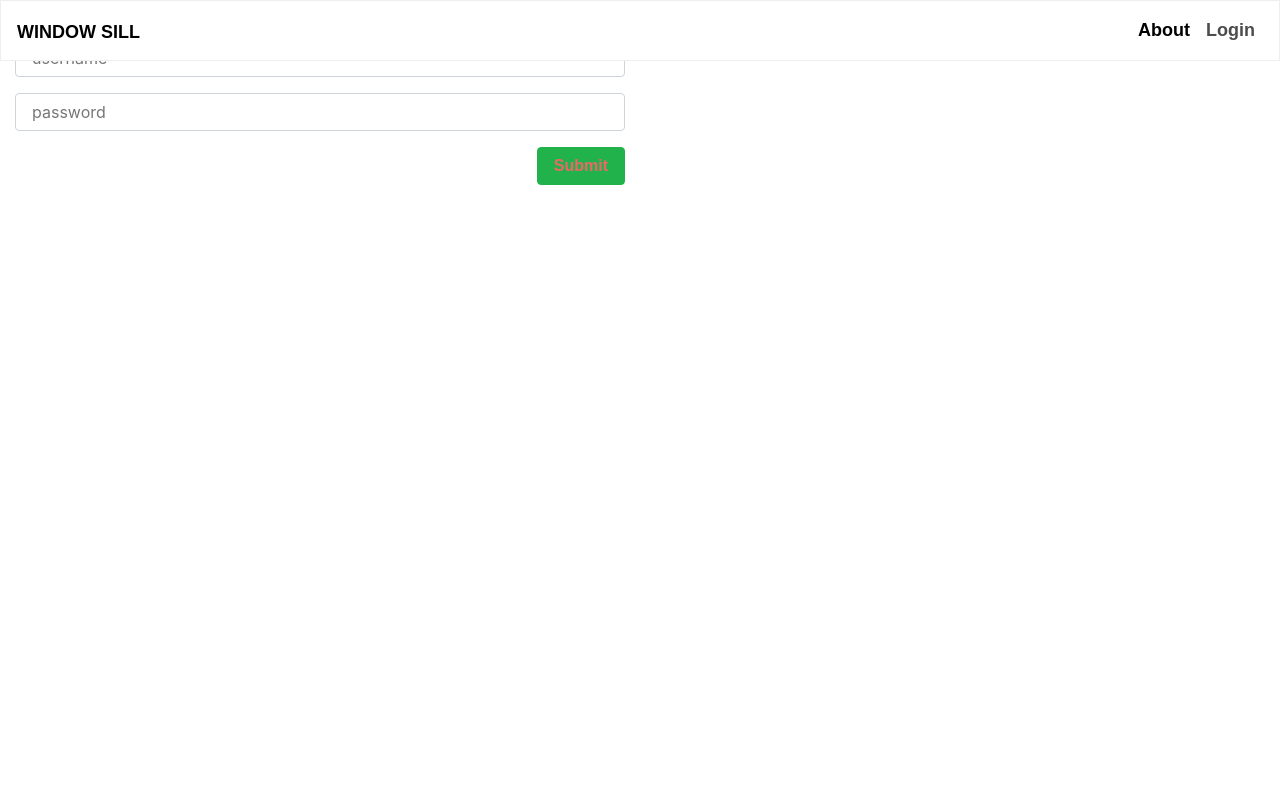
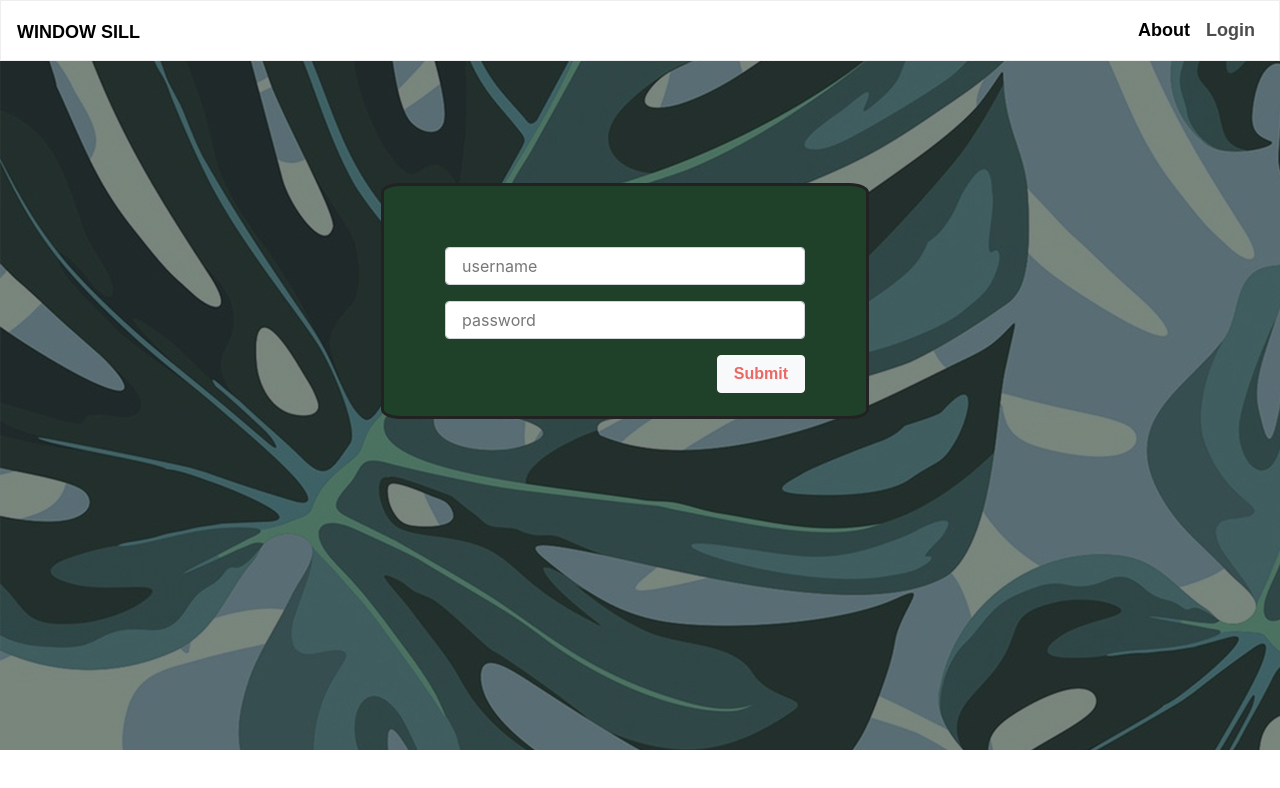
Before and after one commit to mjkdesign/window-sill, a React (Create React App) app in the folder client/: page /login in a window 1280 px wide. Shown: the top 788 px of the page. Built offline with nearby package versions, Linux system fonts and the light colour scheme; a web font is replaced by a local one.

Commit message:
styled login page

```diff
--- a/client/src/components/About/about.css
+++ b/client/src/components/About/about.css
@@ -1,5 +1,5 @@
 .about{
-    padding-top: 80px;
+    padding-top: 100px;
 }
 
 /* .abtMain{
--- a/client/src/components/Form/index.js
+++ b/client/src/components/Form/index.js
@@ -20,7 +20,7 @@ export function TextArea(props) {
 
 export function FormBtn(props) {
   return (
-    <button {...props} style={{ float: "right", marginBottom: 10 }} className="btn btn-success">
+    <button {...props} style={{ float: "right", marginBottom: 10 }} className="btn btn-light" data-toggle="button" aria-pressed="false" autocomplete="off">
       {props.children}
     </button>
   );
--- a/client/src/components/Landing/index.js
+++ b/client/src/components/Landing/index.js
@@ -9,7 +9,6 @@ class Landing extends Component {
         return(
     <Container fluid>
         <Row class="row align-items-center">
-            <div classname="col"></div>
             <div className='homeContainer'>
                 <h2> Welcome to Window Sill</h2>
                     <Col size="m-12"> <p className='d-flex justify-content-center'>Lorem ipsum dolor sit amet consectetur adipisicing elit. Saepe omnis nostrum obcaecati possimus, libero cupiditate odit rerum eligendi aspernatur delectus</p></Col>
--- /dev/null
+++ b/client/src/components/SignForm/index.js
@@ -0,0 +1,60 @@
+import React, {Component} from 'react';
+import { Col, Row, Container } from "../Grid";
+import { Input, TextArea, FormBtn } from "../Form";
+import "./signForm.css"
+
+class SignUp extends Component {
+    state = {
+        username: '',
+        password: ''
+      }
+
+      handleChange = event => {
+        this.setState({
+          [event.target.name]: event.target.value
+        })
+      }
+
+      handleSubmit = event => {
+        event.preventDefault();
+        console.log('creating a new user: ', this.state.username);
+      }
+
+    render() {
+        return(
+    <Container fluid>
+        <div className="container signUp">
+        <Row class="row align-items-center">
+
+            <Col size="md-6">
+            <h3 className="text-center">Sign Up</h3>
+                <form>
+                  <Input
+                    value={this.state.username}
+                    onChange={this.handleChange}
+                    name="username"
+                    placeholder="username"
+                   />
+                   <Input
+                    value={this.state.password}
+                    onChange={this.handleChange}
+                    name="password"
+                    placeholder="password"
+                   />
+                   <div className="align-content-center">
+                   <FormBtn
+                    onClick={this.handleSubmit}
+                   >
+                      Submit
+                    </FormBtn>
+                    </div>
+                </form>
+                </Col>
+        </Row>
+        </div>
+    </Container>
+        )
+    }
+}
+
+export default SignUp
--- /dev/null
+++ b/client/src/components/SignForm/signForm.css
@@ -0,0 +1,3 @@
+.signUp{
+    margin: 5% 25% 0;
+}
--- a/client/src/pages/home.js
+++ b/client/src/pages/home.js
@@ -4,8 +4,7 @@ import { Col, Row, Container } from "../components/Grid";
 import { Input, TextArea, FormBtn } from "../components/Form";
 import Landing from "../components/Landing";
 import About from "../components/About";
-import Footer from "../components/Footer";
-
+import SignUp from "../components/SignForm";
 
 
 
@@ -35,9 +34,9 @@ class Homepage extends Component {
             <Row>
               <Landing></Landing>
               <About></About>
-              <Col size="md-6">
-                <h3 className="text-center">Sign Up</h3>
-                <div className="">
+              <SignUp></SignUp>
+              {/* <Col size="md-6"> */}
+                {/* <h3 className="text-center">Sign Up</h3>
                 <form>
                   <Input
                     value={this.state.username}
@@ -56,11 +55,9 @@ class Homepage extends Component {
                    >
                       Submit
                     </FormBtn>
-                </form>
-                </div>
-              </Col>
+                </form> */}
+              {/* </Col> */}
             </Row>
-            <Footer />
           </Container>
         );
       }
--- /dev/null
+++ b/client/src/pages/login.css
@@ -0,0 +1,16 @@
+.login{
+    /* padding-top: 20%;
+    margin: 0 25% 0; */
+    width: 100%;
+    height: 750px;
+    background-image: urL('../images/landing_1920x1080_dark.jpg');
+}
+
+.formInput {
+    width: 80%;
+    padding: 10%;
+    margin: 25% 60% 0;
+    background-color: rgb(31, 65, 42);
+    border: solid;
+    border-radius: 4%
+}
--- a/client/src/pages/login.js
+++ b/client/src/pages/login.js
@@ -2,6 +2,7 @@ import React, {Component} from 'react';
 import { Route, Link, Redirect, BrowserRouter as Router, Switch } from 'react-router-dom'
 import { Col, Row, Container } from "../components/Grid";
 import { Input, TextArea, FormBtn } from "../components/Form";
+import "./login.css";
 
 
 class Login extends Component {
@@ -25,10 +26,11 @@ class Login extends Component {
     render(){
         return (
           <Container fluid>
-            <Row>
+            <Row class="row align-items-center">
+            <div className="login">
+            <h3 className="loginWrap">Login</h3>
               <Col size="md-6">
-                <h3>Login</h3>
-                <form>
+                <form className="formInput">
                   <Input
                     value={this.state.username}
                     onChange={this.handleChange}
@@ -48,6 +50,7 @@ class Login extends Component {
                     </FormBtn>
                 </form>
               </Col>
+              </div>
             </Row>
           </Container>
         );
--- /dev/null
+++ b/client/src/pages/profile.css
@@ -0,0 +1,3 @@
+.plantContiner{
+    padding-top: 70px;
+}
--- a/client/src/pages/profile.js
+++ b/client/src/pages/profile.js
@@ -59,6 +59,7 @@ class Profile extends Component {
         return (
           <Container fluid>
             <Row>
+
               <Col size="md-6">
               <p>
                 Welcome back <strong>PlantPants</strong>
@@ -113,8 +114,7 @@ class Profile extends Component {
                 </FormBtn>
               </form>
               </Col>
-              <Col size="md-6">
-              </Col>
+
             </Row>
           </Container>
         );
```
Also changed, not shown: client/src/pages/home.css (added, +7 -0 lines).
